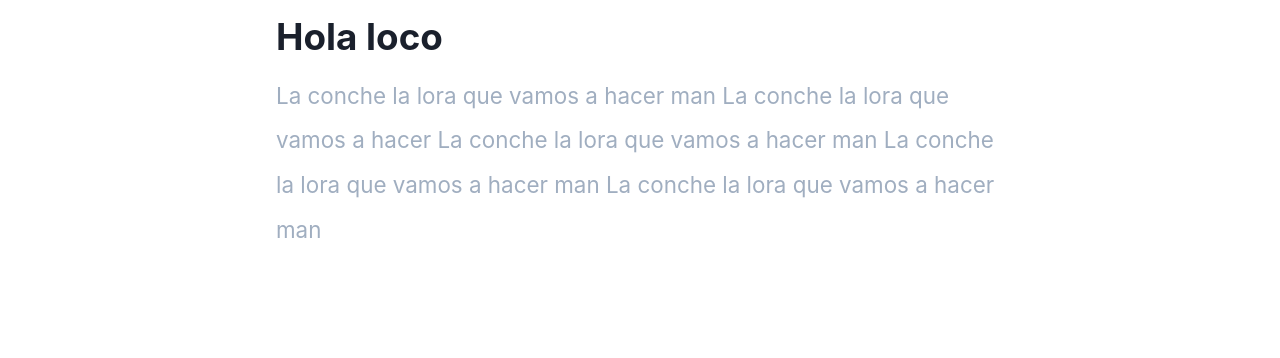
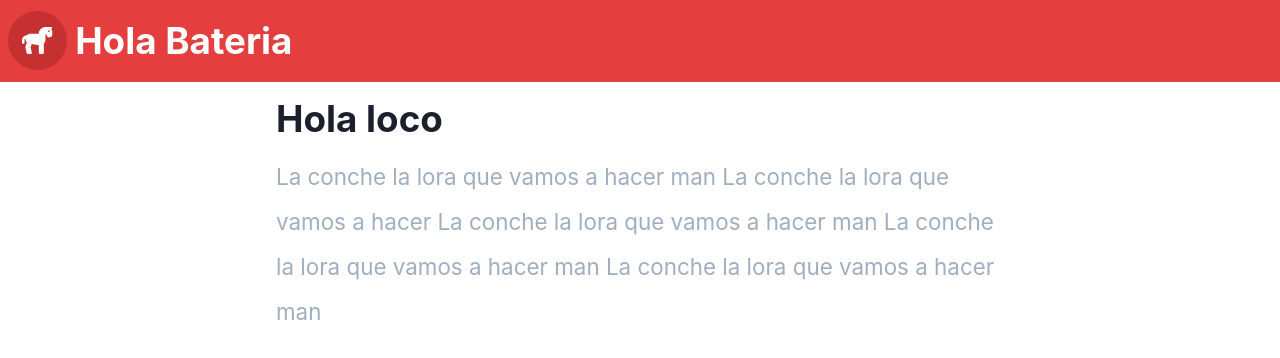
Before and after one commit to zalogon23/chamuyapp, a Next.js app: page / in a window 1280 px wide. Shown: the top 358 px of the page. Built offline with nearby package versions, Linux system fonts and the light colour scheme.

Commit message:
Created Header COMPONENT (without Nav Bar)

```diff
--- /dev/null
+++ b/components/Header.tsx
@@ -0,0 +1,32 @@
+import { IconButton } from '@chakra-ui/button'
+import { Box, HStack, Link as ChakraLink } from '@chakra-ui/layout'
+import { faHorse } from '@fortawesome/free-solid-svg-icons'
+import { FontAwesomeIcon } from '@fortawesome/react-fontawesome'
+import Link from "next/link"
+import React, { ReactElement } from 'react'
+import { fontSize } from '../lib/styles'
+import Heading from './Heading'
+
+interface Props {
+
+}
+
+function Header({ }: Props): ReactElement {
+  return (
+    <Box px="2" py="1" bg="red.500" as="header">
+      <HStack fontSize={fontSize.paragraph} spacing="2">
+        <IconButton w="2.2em" h="2.2em" display="inline-block" rounded="full" bg="red.600" color="white"
+          _hover={{ bg: "red.700" }} aria-label="Ir a inicio" fontSize="1.2em">
+          <FontAwesomeIcon icon={faHorse} />
+        </IconButton>
+        <Link href="/" passHref>
+          <ChakraLink fontSize={fontSize.heading} aria-label="Ir a inicio" color="white">
+            <Heading as="h2" color="white">Hola Bateria</Heading>
+          </ChakraLink>
+        </Link>
+      </HStack>
+    </Box>
+  )
+}
+
+export default Header
--- a/package.json
+++ b/package.json
@@ -13,6 +13,9 @@
     "@chakra-ui/react": "^1.6.7",
     "@emotion/react": "^11.4.1",
     "@emotion/styled": "^11.3.0",
+    "@fortawesome/fontawesome-svg-core": "^1.2.36",
+    "@fortawesome/free-solid-svg-icons": "^5.15.4",
+    "@fortawesome/react-fontawesome": "^0.1.15",
     "framer-motion": "^4.1.17",
     "graphql": "^15.5.2",
     "next": "11.1.2",
--- a/pages/_app.tsx
+++ b/pages/_app.tsx
@@ -1,9 +1,11 @@
 import { ChakraProvider, Container } from '@chakra-ui/react'
 import type { AppProps } from 'next/app'
+import Header from '../components/Header'
 
 function MyApp({ Component, pageProps }: AppProps) {
   return (
     <ChakraProvider>
+      <Header />
       <Container px="5" maxW="container.md">
         <Component {...pageProps} />
       </Container>
```
Also changed, not shown: 1 other file (tests, documents, lock files or other folders).
